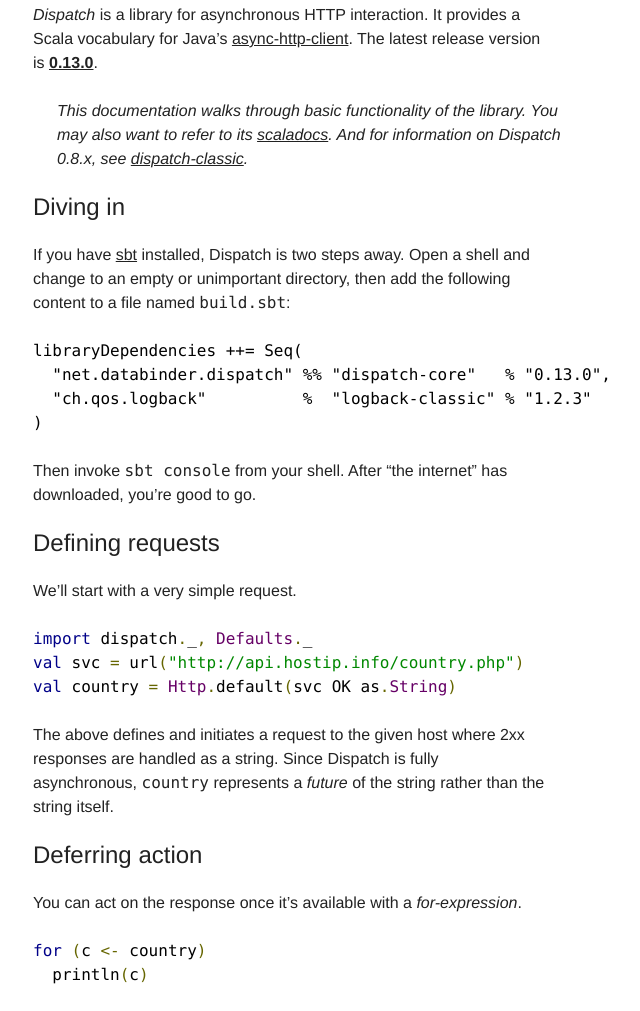
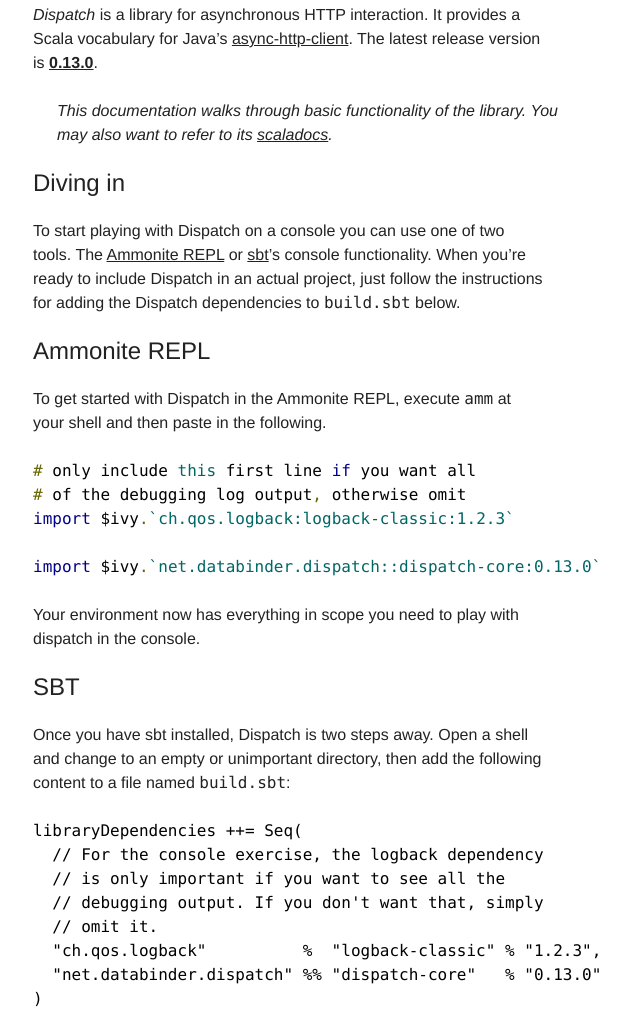
Before and after one commit to dispatch/reboot, a plain HTML site: page Combined+Pages.html in a window 1280 px wide. Shown: the part 485-1496 px from the top of the page, without its empty margins (292-932 px from the left). Drawn offline with Linux system fonts and the light colour scheme.

Commit message:
Docs update

```diff
--- a/Combined+Pages.html
+++ b/Combined+Pages.html
@@ -49,15 +49,32 @@
 </p><blockquote><p>This documentation walks through basic functionality of the
 library. You may also want to refer to its
 <a href="http://www.javadoc.io/doc/net.databinder.dispatch/dispatch-core_2.11/0.13.0">scaladocs</a>.
-And for information on Dispatch 0.8.x, see <a href="http://dispatch-classic.databinder.net/">dispatch-classic</a>.
-</p></blockquote><h3 id="Diving+in">Diving in<a href="#Diving+in" class="header-link"><span class="header-link-content">&nbsp;</span></a></h3><p>If you have <a href="http://www.scala-sbt.org/">sbt</a> installed, Dispatch is two steps away. Open a
+</p></blockquote><h3 id="Diving+in">Diving in<a href="#Diving+in" class="header-link"><span class="header-link-content">&nbsp;</span></a></h3><p>To start playing with Dispatch on a console you can use one of two tools. The
+<a href="http://ammonite.io/#Ammonite-REPL">Ammonite REPL</a> or <a href="http://www.scala-sbt.org/">sbt</a>’s console functionality. When you’re ready to include
+Dispatch in an actual project, just follow the instructions for adding the Dispatch dependencies
+to <code>build.sbt</code> below.
+</p><h3 id="Ammonite+REPL">Ammonite REPL<a href="#Ammonite+REPL" class="header-link"><span class="header-link-content">&nbsp;</span></a></h3><p>To get started with Dispatch in the Ammonite REPL, execute <code>amm</code> at your shell and then paste in
+the following.
+</p><pre><code class="prettyprint lang-scala"># only include this first line if you want all
+# of the debugging log output, otherwise omit
+import $ivy.`ch.qos.logback:logback-classic:1.2.3`
+
+import $ivy.`net.databinder.dispatch::dispatch-core:0.13.0`
+</code></pre><p>Your environment now has everything in scope you need to play with dispatch in the console.
+</p><h3 id="SBT">SBT<a href="#SBT" class="header-link"><span class="header-link-content">&nbsp;</span></a></h3><p>Once you have sbt installed, Dispatch is two steps away. Open a
 shell and change to an empty or unimportant directory, then add the following
 content to a file named <code>build.sbt</code>:
 </p><pre><code class="">libraryDependencies ++= Seq(
-  &quot;net.databinder.dispatch&quot; %% &quot;dispatch-core&quot;   % &quot;0.13.0&quot;,
-  &quot;ch.qos.logback&quot;          %  &quot;logback-classic&quot; % &quot;1.2.3&quot;
+  // For the console exercise, the logback dependency
+  // is only important if you want to see all the
+  // debugging output. If you don't want that, simply
+  // omit it.
+  &quot;ch.qos.logback&quot;          %  &quot;logback-classic&quot; % &quot;1.2.3&quot;,
+  &quot;net.databinder.dispatch&quot; %% &quot;dispatch-core&quot;   % &quot;0.13.0&quot;
 )
 </code></pre><p>Then invoke <code>sbt console</code> from your shell. After “the internet” has downloaded, you’re good to go.
+the above settings in <code>build.sbt</code> are also the settings you’ll use to add dispatch to your project
+when it comes time to actually use it in a production application.
 </p><h3 id="Defining+requests">Defining requests<a href="#Defining+requests" class="header-link"><span class="header-link-content">&nbsp;</span></a></h3><p>We’ll start with a very simple request.
 </p><pre><code class="prettyprint lang-scala">import dispatch._, Defaults._
 val svc = url(&quot;http://api.hostip.info/country.php&quot;)
```
Also changed, not shown: Contents+in+Depth.html (+1 -1 lines), Dispatch.html (+21 -4 lines), offline/Combined+Pages.html (+21 -4 lines), offline/Contents+in+Depth.html (+1 -1 lines), offline/Dispatch.html (+21 -4 lines), 3 other files.
